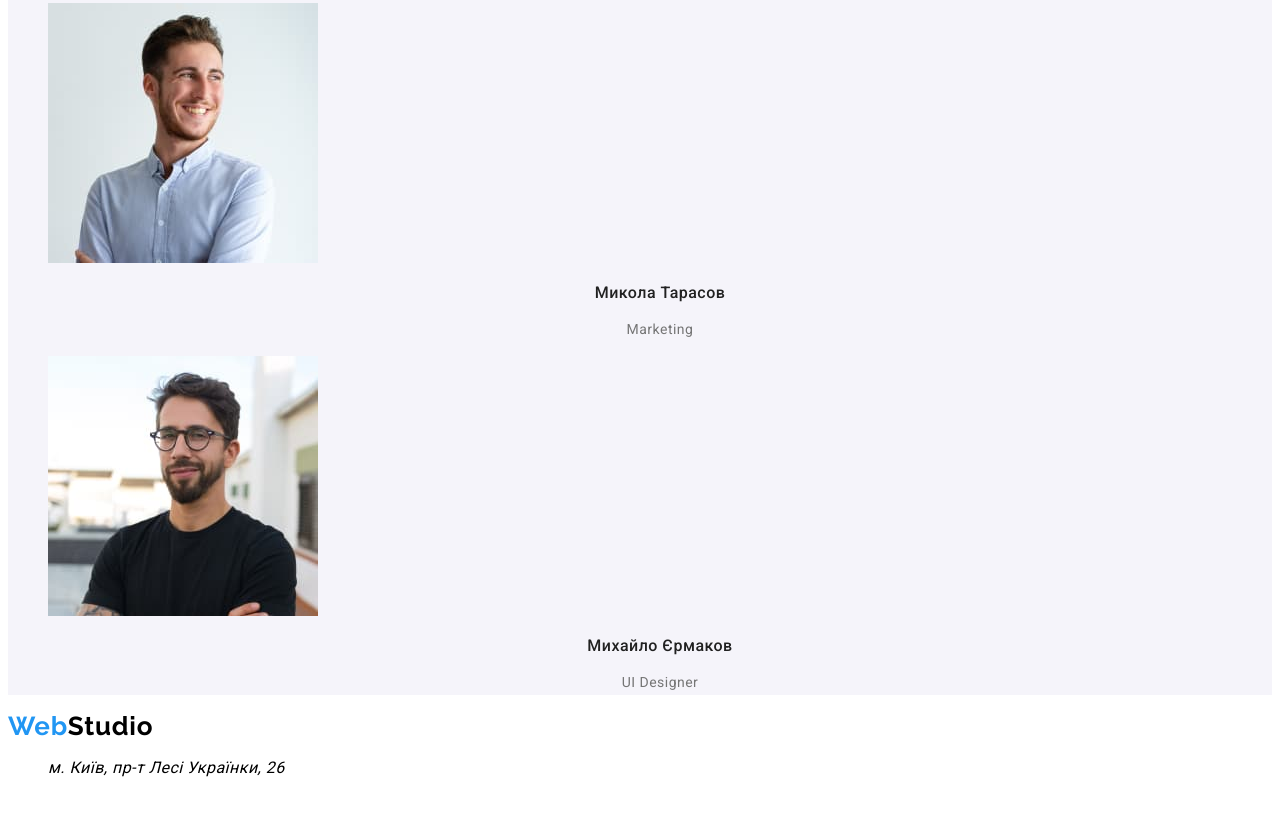
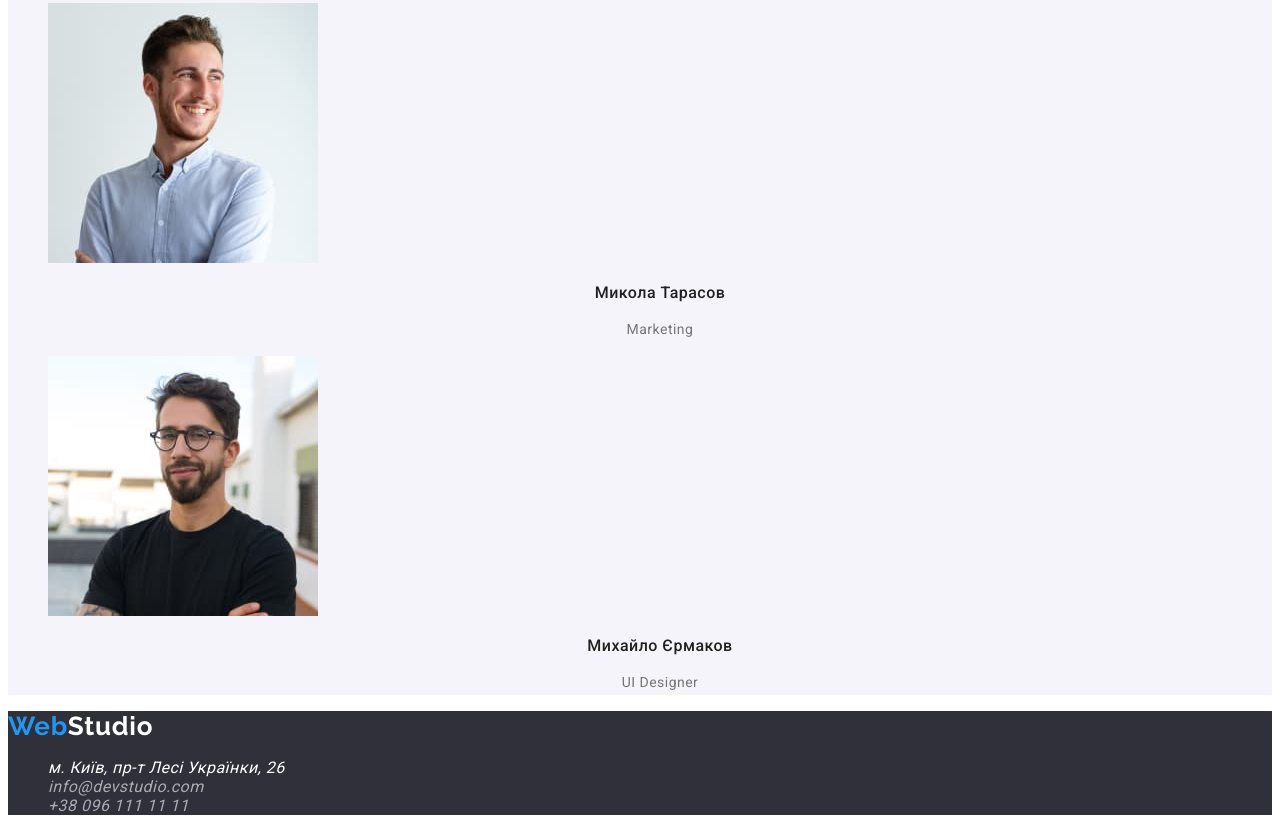
Before and after one commit to dmitriy-student/goit-markup-hw-02, a plain HTML site: page index.html in a window 1280 px wide. Shown: the part 2411-3242 px from the top of the page. Drawn offline with Linux system fonts and the light colour scheme.

Commit message:
исправил футер на главной странице

```diff
--- a/css/style.css
+++ b/css/style.css
@@ -85,6 +85,7 @@ body {
   line-height: 1.87;
   letter-spacing: 0.06em;
   text-align: center;
+  cursor: pointer;
 }
 
 .title {
@@ -188,6 +189,7 @@ body {
   font-weight: 500;
   line-height: 1.62;
   text-align: center;
+  cursor: pointer;
 }
 
 .portfolio-button:hover,
--- a/index.html
+++ b/index.html
@@ -139,25 +139,25 @@
       </section>
     </main>
 
-    <footer>
-      <a href="./index.html" class="link logo">Web<span>Studio</span></a>
+    <footer class="footer">
+      <a href="./index.html" class="link footer-logo">Web<span>Studio</span></a>
       <address>
         <ul class="list">
           <li>
             <a
               href="https://goo.gl/maps/hhmb5HZiCFxnfWHcA"
-              class="link"
+              class="link footer-link"
               target="_blank"
               >м. Київ, пр-т Лесі Українки, 26</a
             >
           </li>
           <li>
-            <a href="mailto:info@devstudio.com" class="link footer-link"
+            <a href="mailto:info@devstudio.com" class="link footer-link-address"
               >info@devstudio.com</a
             >
           </li>
           <li>
-            <a href="tel:+380961111111" class="link footer-link"
+            <a href="tel:+380961111111" class="link footer-link-address"
               >+38 096 111 11 11</a
             >
           </li>
```
